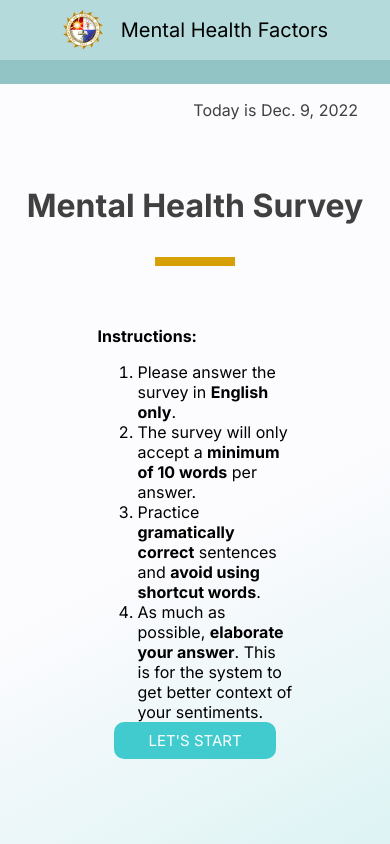
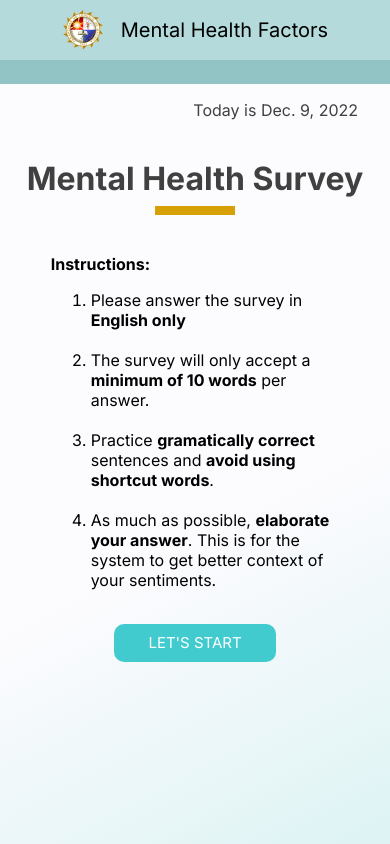
Before and after one commit to nglcaie/capstoneproject, a Django app: page /start_survey in a window 390 px wide; the page is wider, and only the part inside the window is pictured. Run offline with Django 4.2, Linux system fonts and the light colour scheme; some web fonts are replaced.

Commit message:
adjusted ui responsive

```diff
--- a/capstone/settings.py
+++ b/capstone/settings.py
@@ -26,7 +26,7 @@ SECRET_KEY = 'django-insecure-42*5^^++#+vs5sq2*y0&rj$&t1o&$gn^pn6a7qk5%&#u6o1kv_
 # SECURITY WARNING: don't run with debug turned on in production!
 DEBUG = True
 
-ALLOWED_HOSTS = ['192.168.1.7','127.0.0.1']
+ALLOWED_HOSTS = ['192.168.1.7','127.0.0.1', '192.168.198.99']
 
 
 # Application definition
--- a/capswebsite/templates/login.html
+++ b/capswebsite/templates/login.html
@@ -76,7 +76,7 @@
         color: #8F8F8F;
     }
 
-    input[type=tel] {
+    input[type=text] {
         font-family: 'Inter';
         font-style: normal;
         font-weight: 400;
@@ -189,7 +189,7 @@
         <form method="POST">
             {% csrf_token %}
 
-            <input type="tel" id="lname" name="username" placeholder="Email (Ex. jdelacruz2019@plm.edu.ph)"><br>
+            <input type="text" id="lname" name="username" placeholder="Email (Ex. jdelacruz2019@plm.edu.ph)"><br>
             <input type="password" id="college" name="password" placeholder="Password">
 
             <p class="error">
--- a/capswebsite/templates/student/start_survey.html
+++ b/capswebsite/templates/student/start_survey.html
@@ -25,6 +25,7 @@
         font-weight: 700;
         font-size: 2em;
         text-align: center;
+        margin-top: 5%;
         margin-bottom: 1em;
 
         color: #404040;
@@ -37,6 +38,7 @@
         font-style: normal;
         font-weight: 400;
         font-size: 1em;
+        margin-top: 5%;
     }
 
     .instructions{
@@ -45,6 +47,11 @@
         font-weight: 400;
         font-size: 1em;
         height: auto;
+        margin-bottom: 5%;
+    }
+
+    li {
+        float: none;
     }
 
     .btn-lg {
@@ -61,7 +68,8 @@
         border-radius: 10px;
         border: none;
         cursor: pointer;
-        margin: auto;
+        margin-left: auto;
+        margin-right: auto;
         display: block;
     }
 
@@ -81,31 +89,50 @@
         left: 885px;
         top: 222px;
     }
+
+    /******* RESPONSIVENESS *******/
+    @media screen and (max-width: 600px) {
+        .title{
+            margin-top: 10%;
+            margin-bottom: 0px;
+        }
+        .description {
+            margin: 1% 13%;
+            text-align: left;
+            font-family: 'Inter';
+            font-style: normal;
+            font-weight: 400;
+            font-size: 1em;
+            height: auto;
+            margin-top: 10%;
+        }
+        .tree-saly {
+            display: none;
+        }
+    }
+    /******* END RESPONSIVENESS *******/
 </style>
 
 {% block content %}
 
 <p class="date-time">Today is {{date2day}}</p>
 
-<br>
 
 <p class='title'>Mental Health Survey</p>
 <hr width="20%" color="#D5A106" size="9em">
 
-<br><br>
 
 <div class="description">
+
     <b><p>Instructions:</p>
-    <ol class="instructions">
-        <li>Please answer the survey in <b>English only</b>.</li> <br>
-        <li>The survey will only accept a <b>minimum of 10 words</b> per answer.</li> <br>
-        <li>Practice <b>gramatically correct</b> sentences and <b>avoid using shortcut words</b>.</li> <br>
-        <li>As much as possible, <b>elaborate your answer</b>. This is for the system to get better context of your sentiments.</li>
-    </ol>
+        <ol class="instructions">
+            <li>Please answer the survey in <b>English only</b></li> <br>
+            <li>The survey will only accept a <b>minimum of 10 words</b> per answer.</li> <br>
+            <li>Practice <b>gramatically correct</b> sentences and <b>avoid using shortcut words</b>.</li> <br>
+            <li>As much as possible, <b>elaborate your answer</b>. This is for the system to get better context of your sentiments.</li>
+        </ol>
+
     <br>
-</p>
-
-<br><br><br>
 
 
 <a href="{% url 'survey_question' %}">
```
Also changed, not shown: db.sqlite3.
